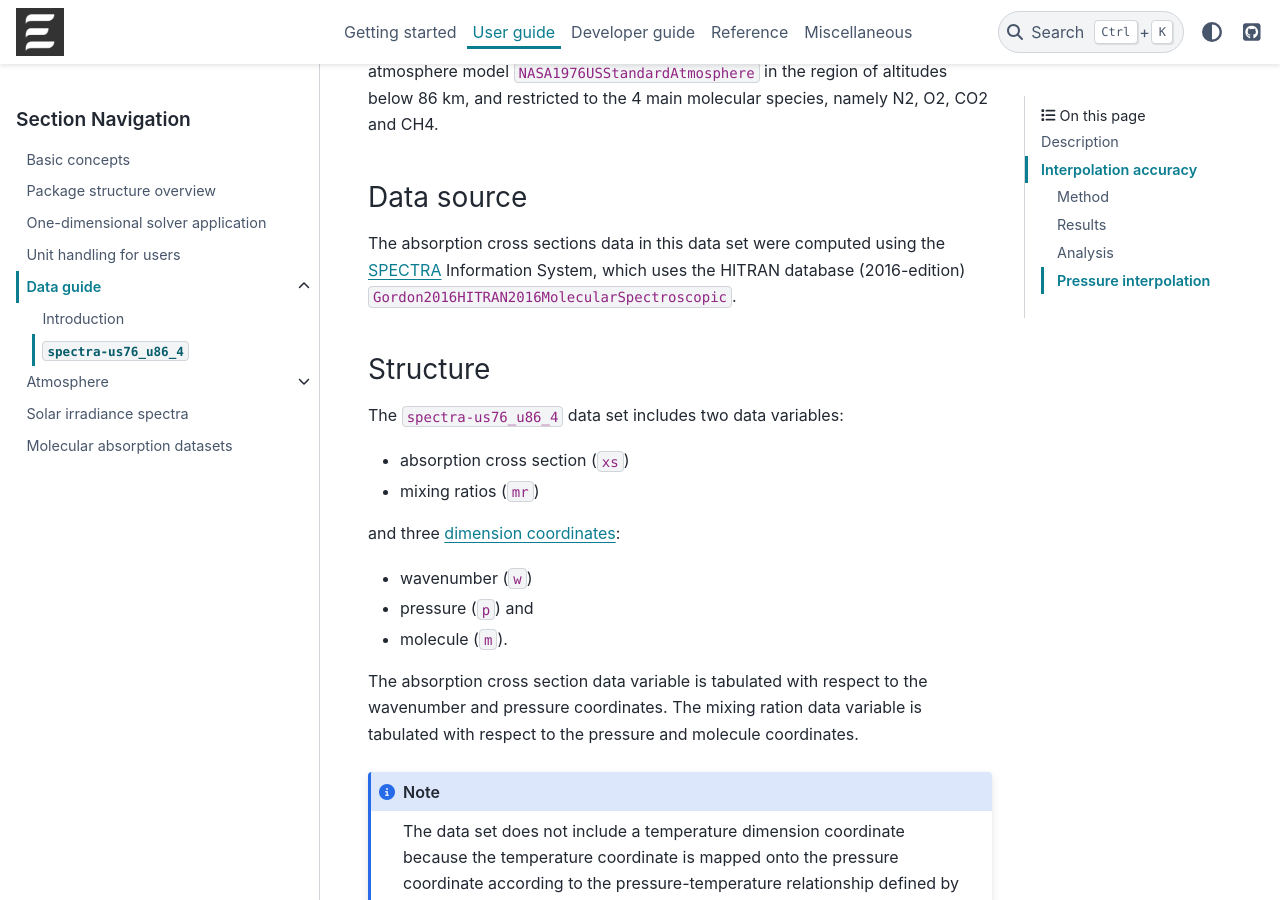
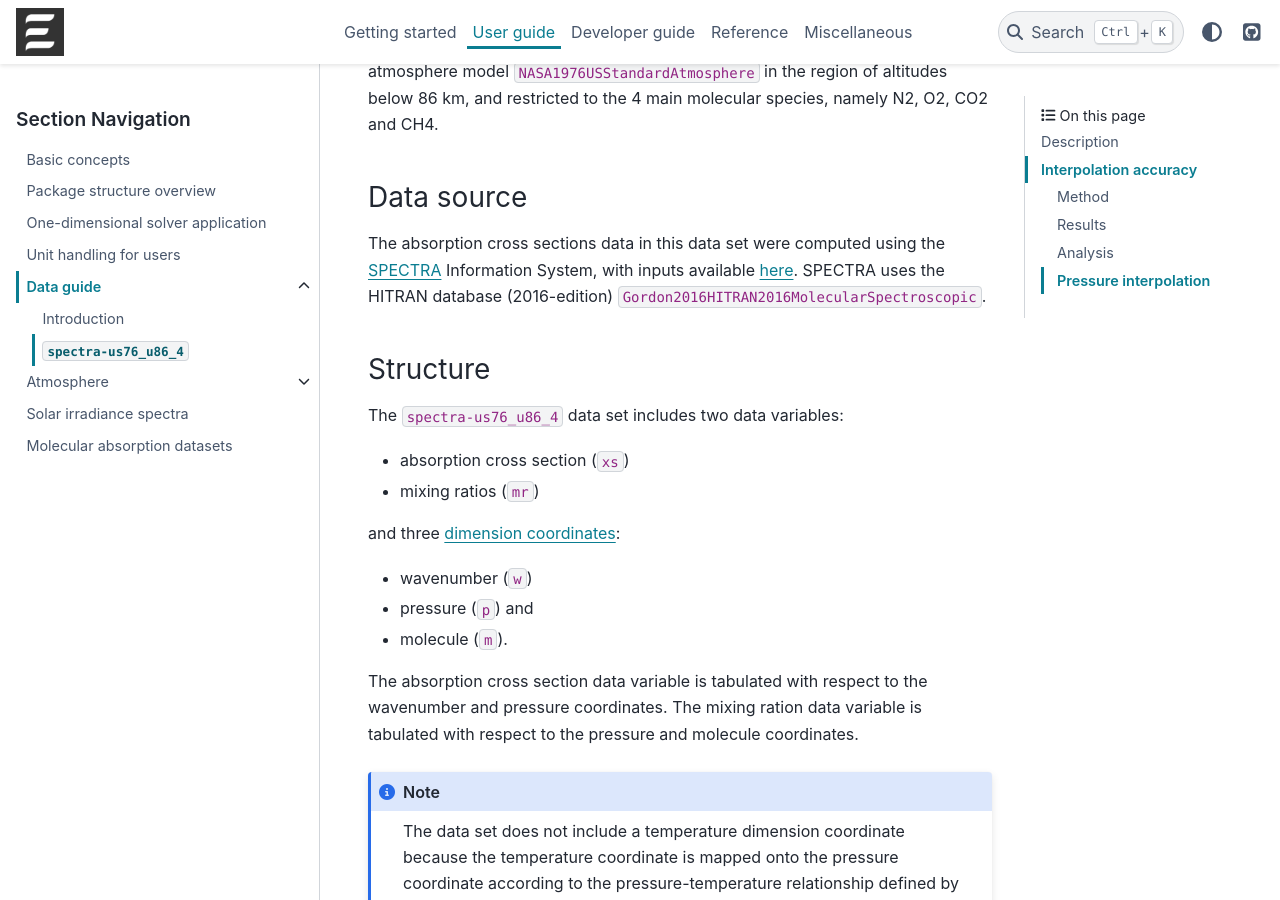
Before and after one commit to eradiate/eradiate, a Sphinx documentation site: the page built from docs/rst/user_guide/data/spectra-us76_u86_4.rst, in a window 1280 px wide and 900 px high, scrolled down 632 px. Built offline with Sphinx 7.4.7 and the PyData theme 0.15.4, drawn with Linux system fonts in a browser that asks for light colours; pages that are not in the unit, such as notebooks, are missing from menus; cross-references to code outside the pages are shown as plain code.

Commit message:
Added link to inputs

```diff
--- a/docs/rst/user_guide/data/spectra-us76_u86_4.rst
+++ b/docs/rst/user_guide/data/spectra-us76_u86_4.rst
@@ -41,7 +41,9 @@ Data source
 
 The absorption cross sections data in this data set were computed using the
 `SPECTRA <https://spectra.iao.ru>`_
-Information System, which uses the HITRAN database (2016-edition)
+Information System, with inputs available
+`here <https://eradiate.eu/data/spectra-us76_u86_4-inputs.zip>`_.
+SPECTRA uses the HITRAN database (2016-edition)
 :cite:`Gordon2016HITRAN2016MolecularSpectroscopic`.
 
 Structure
```
